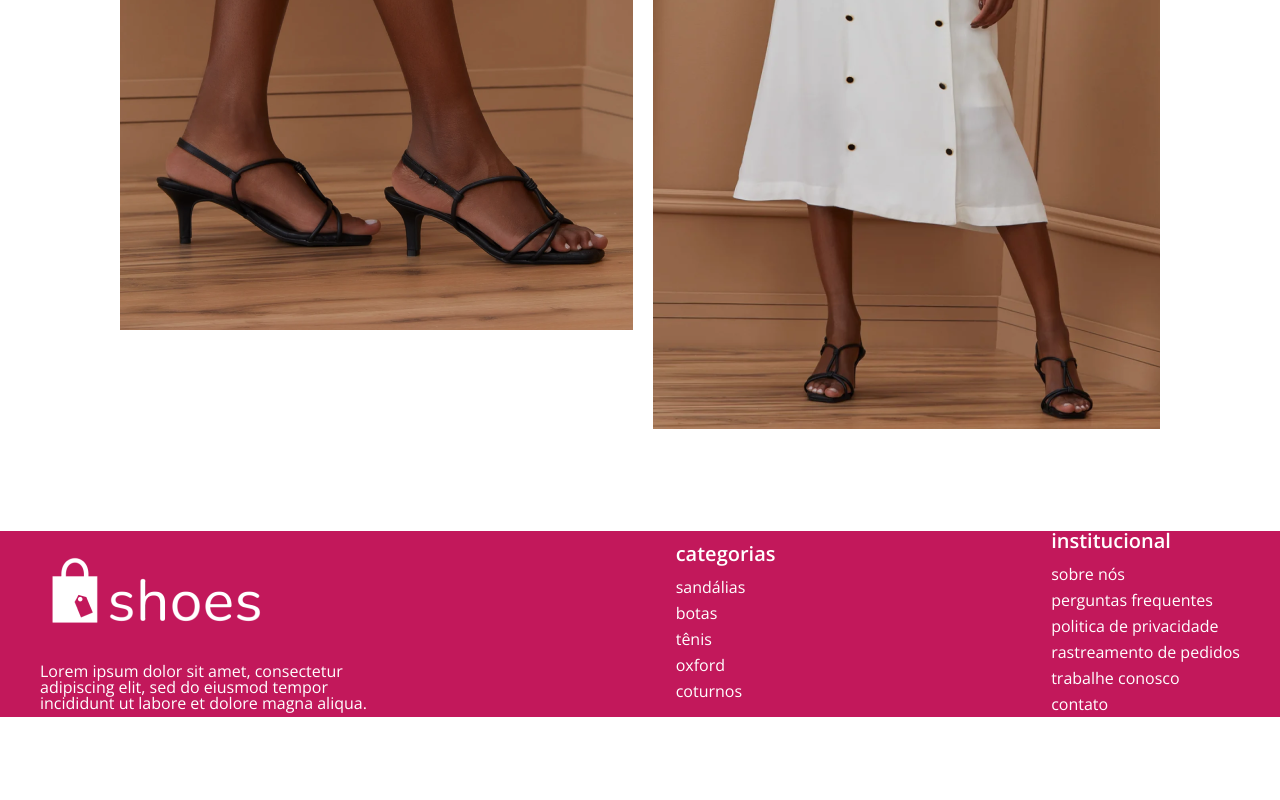
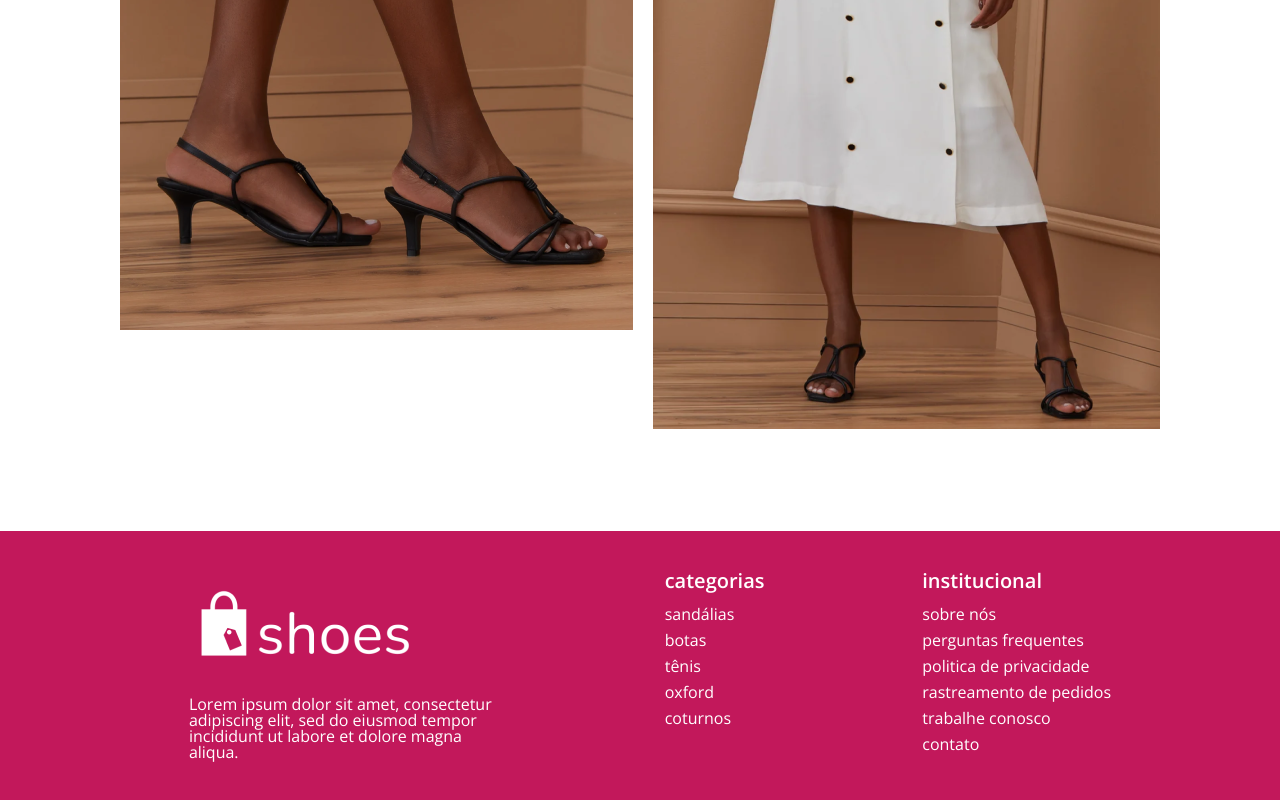
Before and after one commit to alisboam/shoes-store, a plain HTML site: page index.html in a window 1280 px wide. Shown: the part 2386-3186 px from the top of the page. Before the commit the page ends 3103 px from the top, so only its background shows below. Drawn offline with nearby package versions, Linux system fonts and the light colour scheme.

Commit message:
ajeitando footer

```diff
--- a/css/contato.css
+++ b/css/contato.css
@@ -118,18 +118,13 @@ button {
   color: #fff;
 }
 
-/* pq justify-content não aplica? */
 footer {
   display: flex;
-  justify-content: space-between;
-  align-items: center;
-  height: 248px;
   background-color: #c2185b;
   color: #ffff;
-  padding: 0 40px;
-  margin: 0 50px;
+  padding: 40px 100px 40px 120px;
+  justify-content: space-around;
 }
-/* perguntar pq o link não herda a color do footer */
 footer a {
   color: #fff;
   font-size: 16px;
@@ -137,18 +132,18 @@ footer a {
   padding: 5px 0;
   text-decoration: none;
 }
-.categorias,
-.institucional {
+
+.categorias, .institucional {
   display: flex;
   flex-direction: column;
   padding-left: 20px;
 }
 
-.geral p {
+.geral {
 width: 30%;
 }
 
-.institucional h5, .categorias h5 {
+.categorias h5, .institucional h5 {
   font-weight: 600;
   font-size: 20px;
   padding-bottom: 10px;
--- a/css/index.css
+++ b/css/index.css
@@ -146,11 +146,10 @@ padding: 20px 0;
 
 footer {
   display: flex;
-  justify-content: space-between;
-  align-items: center;
   background-color: #c2185b;
   color: #ffff;
-  padding: 0 40px;
+  padding: 40px 100px 40px 120px;
+  justify-content: space-around;
 }
 footer a {
   color: #fff;
@@ -159,8 +158,8 @@ footer a {
   padding: 5px 0;
   text-decoration: none;
 }
-.categorias,
-.institucional {
+
+.categorias, .institucional {
   display: flex;
   flex-direction: column;
   padding-left: 20px;
@@ -170,7 +169,7 @@ footer a {
 width: 30%;
 }
 
-.institucional h5, .categorias h5 {
+.categorias h5, .institucional h5 {
   font-weight: 600;
   font-size: 20px;
   padding-bottom: 10px;
--- a/index.html
+++ b/index.html
@@ -76,22 +76,22 @@
     </main>
 
     <footer class="container">
-      <section class="geral">
+      <div class="geral">
         <img src="./img/logo-white.png" alt="Logo" />
         <p>
           Lorem ipsum dolor sit amet, consectetur adipiscing elit, sed do
           eiusmod tempor incididunt ut labore et dolore magna aliqua.
         </p>
-      </section>
-      <section class="categorias">
+      </div>
+        <div class="categorias">
           <h5>categorias</h5>
           <a href="#">sandálias</a>
           <a href="#">botas</a>
           <a href="#">tênis</a>
           <a href="#">oxford</a>
           <a href="#">coturnos</a>
-      </section>
-      <section class="institucional">
+        </div>
+        <div class="institucional">
           <h5>institucional</h5>
           <a href="#">sobre nós</a>
           <a href="#">perguntas frequentes</a>
@@ -99,7 +99,7 @@
           <a href="#">rastreamento de pedidos</a>
           <a href="contato.html">trabalhe conosco</a>
           <a href="#">contato</a>
-      </section>
+        </div>
     </footer>
   </body>
 </html>
```
Lines whose indentation alone changed are shown as unchanged.
